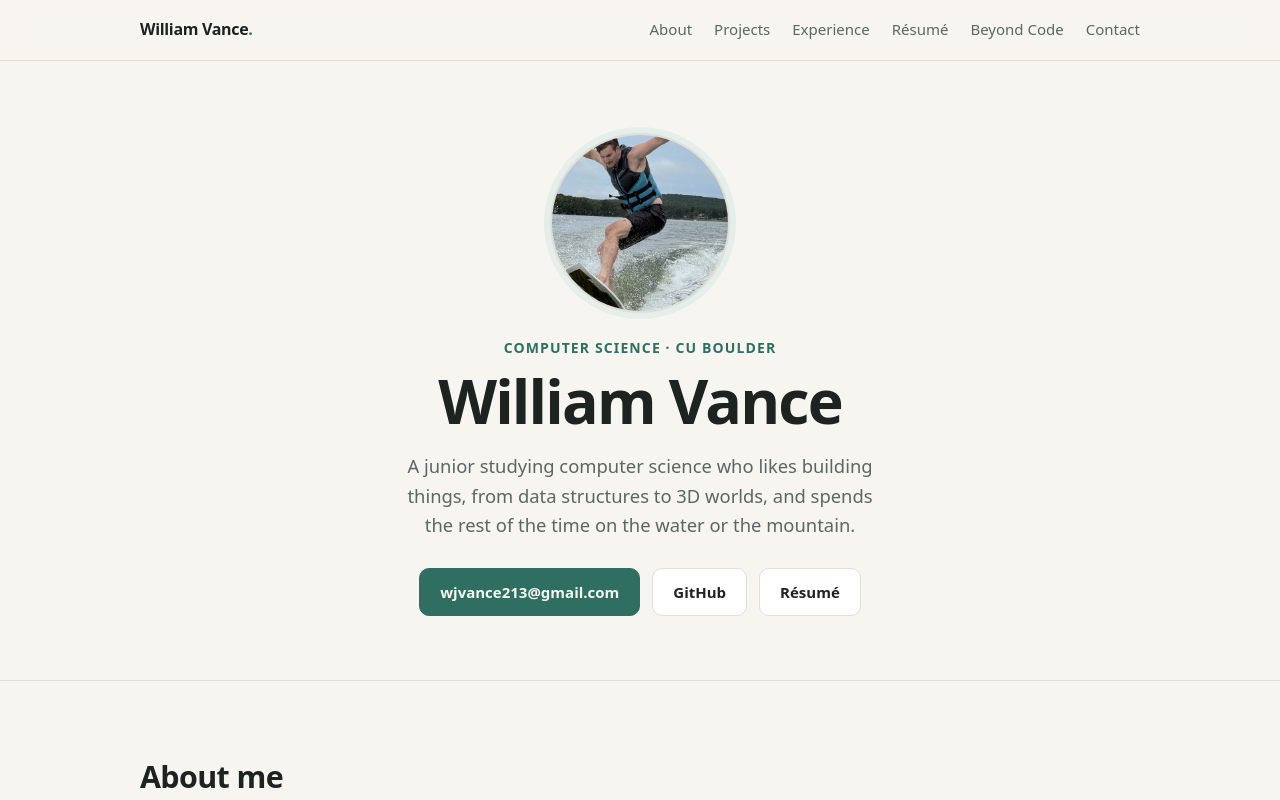
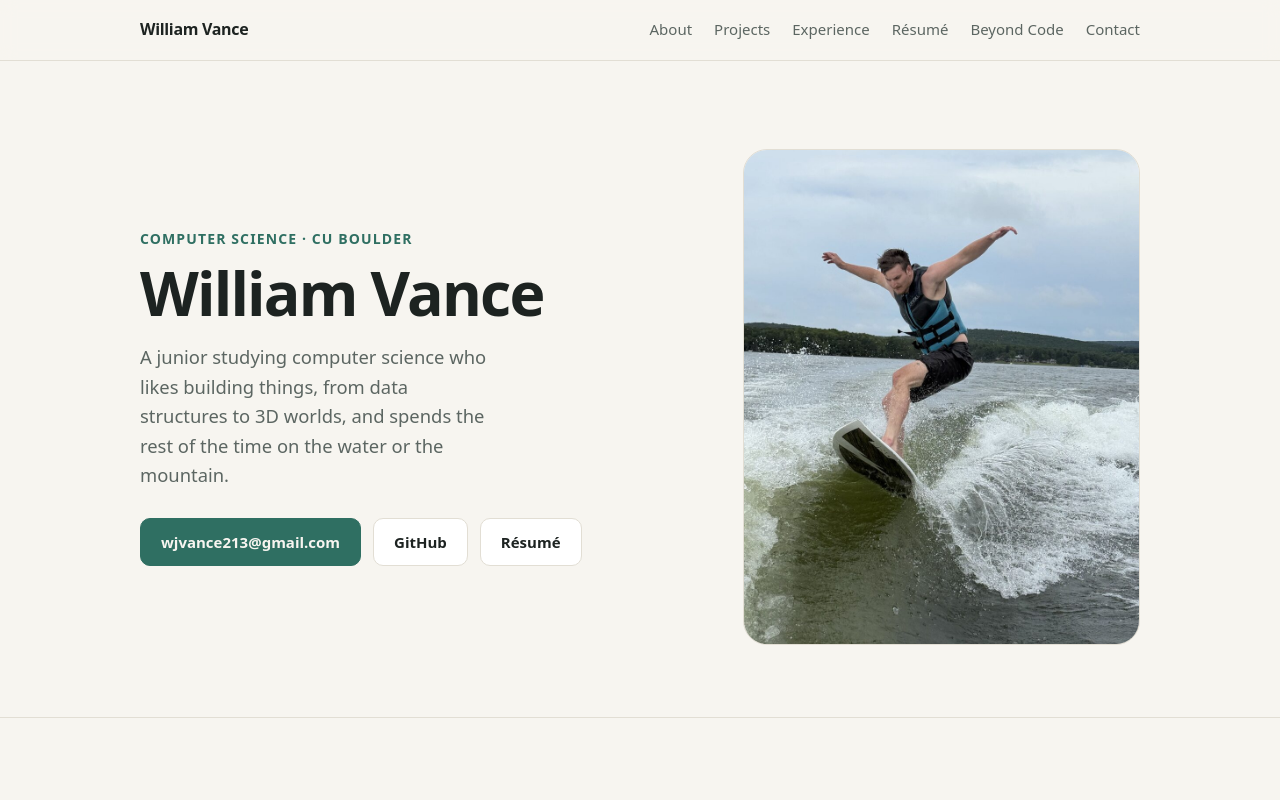
Before and after one commit to wjvance213/personalWebsite, a React (Vite) app: page / in a window 1280 px wide. Shown: the top 800 px of the page. Built offline with nearby package versions, Linux system fonts and the light colour scheme.

Commit message:
adjusting photo in header

```diff
--- a/src/components/Hero.jsx
+++ b/src/components/Hero.jsx
@@ -5,9 +5,7 @@ export default function Hero() {
   return (
     <header className="hero" id="top">
       <div className="wrap">
-        <Reveal className="portrait">
-          <img src={hero.photo} alt={hero.photoAlt} width="900" height="1200" />
-        </Reveal>
+        <div>
           <Reveal className="eyebrow">{hero.eyebrow}</Reveal>
           <Reveal as="h1">{site.name}</Reveal>
           <Reveal as="p" className="lead">{hero.lead}</Reveal>
@@ -18,6 +16,10 @@ export default function Hero() {
             <a className="btn" href="#resume">Résumé</a>
           </Reveal>
         </div>
+        <Reveal className="portrait">
+          <img src={hero.photo} alt={hero.photoAlt} width="900" height="1200" />
+        </Reveal>
+      </div>
     </header>
   )
 }
--- a/src/components/Nav.jsx
+++ b/src/components/Nav.jsx
@@ -6,7 +6,6 @@ export default function Nav() {
       <div className="wrap">
         <a className="logo" href="#top">
           {site.name}
-          <span>.</span>
         </a>
         <ul>
           {navLinks.map((link) => (
--- a/src/index.css
+++ b/src/index.css
@@ -45,18 +45,16 @@ nav {
 }
 nav .wrap { display: flex; align-items: center; justify-content: space-between; height: 60px; }
 .logo { font-weight: 800; letter-spacing: -0.02em; text-decoration: none; color: var(--text); }
-.logo span { color: var(--accent); }
 nav ul { display: flex; gap: 22px; list-style: none; margin: 0; padding: 0; }
 nav ul a { color: var(--muted); text-decoration: none; font-size: 15px; }
 nav ul a:hover { color: var(--text); }
 
-/* Hero: centered photo, name, and contact links */
-.hero { padding: 72px 0 64px; text-align: center; }
-.hero .wrap { display: flex; flex-direction: column; align-items: center; }
+/* Hero */
+.hero { padding: 88px 0 72px; }
+.hero .wrap { display: grid; grid-template-columns: 1.4fr 1fr; gap: 48px; align-items: center; }
 .eyebrow { color: var(--accent); font-weight: 600; font-size: 14px; letter-spacing: 0.08em; text-transform: uppercase; }
 h1 { font-size: clamp(2.4rem, 6vw, 3.8rem); line-height: 1.05; letter-spacing: -0.03em; margin: 10px 0 18px; }
-.hero p.lead { font-size: 1.15rem; color: var(--muted); max-width: 46ch; margin: 0 0 28px; }
-.hero .btns { justify-content: center; }
+.hero p.lead { font-size: 1.15rem; color: var(--muted); max-width: 34ch; margin: 0 0 28px; }
 .btns { display: flex; gap: 12px; flex-wrap: wrap; }
 .btn {
   display: inline-block; padding: 11px 20px; border-radius: 10px;
@@ -65,14 +63,12 @@ h1 { font-size: clamp(2.4rem, 6vw, 3.8rem); line-height: 1.05; letter-spacing: -
 }
 .btn.primary { background: var(--accent); color: var(--bg); border-color: var(--accent); }
 .portrait {
-  width: 180px; aspect-ratio: 1; border-radius: 50%;
+  aspect-ratio: 4 / 5; border-radius: 24px;
   background: var(--accent-soft);
-  border: 2px solid var(--border);
-  box-shadow: 0 0 0 6px var(--accent-soft);
-  overflow: hidden; margin-bottom: 24px;
+  border: 1px solid var(--border);
+  overflow: hidden;
 }
-/* surf.jpg is a full-body action shot, so zoom in on the upper body */
-.portrait img { width: 100%; height: 100%; object-fit: cover; object-position: 48% 40%; transform: scale(1.7); transform-origin: 48% 40%; display: block; }
+.portrait img { width: 100%; height: 100%; object-fit: cover; display: block; }
 
 /* Sections */
 section.block { padding: 72px 0; border-top: 1px solid var(--border); }
@@ -160,8 +156,8 @@ footer { padding: 32px 0; color: var(--muted); font-size: 14px; text-align: cent
 @media (max-width: 820px) {
   nav ul { display: none; }
   .hero { padding: 48px 0; }
-  .about { grid-template-columns: 1fr; gap: 32px; }
-  .portrait { width: 140px; }
+  .hero .wrap, .about { grid-template-columns: 1fr; gap: 32px; }
+  .portrait { max-width: 280px; }
   .grid, .skills, .hobbies { grid-template-columns: 1fr; }
   .job { grid-template-columns: 1fr; gap: 4px; }
   section.block { padding: 56px 0; }
```
Lines whose indentation alone changed are shown as unchanged.
